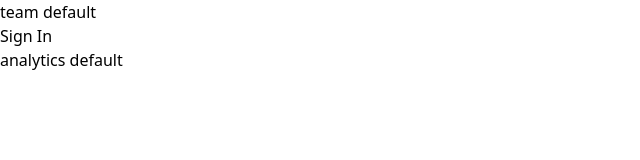
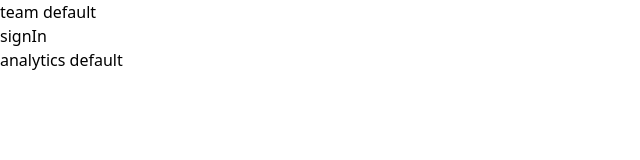
Before and after one commit to qq1093059159/next16-sass, a Next.js app: page /githublogin in a window 1280 px wide. Shown: the top 160 px of the page, without its empty margins (0-640 px from the left). Built offline with nearby package versions, Linux system fonts and the light colour scheme.

Commit message:
feat: 增加github登录

```diff
--- a/app/(auth)/githublogin/page.tsx
+++ b/app/(auth)/githublogin/page.tsx
@@ -3,10 +3,7 @@ import { signIn } from "next-auth/react";
 export default function GithubLogin() {
   return (
     <div>
-      {" "}
-      <button onClick={() => signIn("github", { redirectTo: "/dashboard" })}>
-        Sign In
-      </button>
+      <button onClick={() => signIn("github")}>signIn</button>
     </div>
   );
 }
--- a/app/(auth)/login/page.tsx
+++ b/app/(auth)/login/page.tsx
@@ -10,7 +10,7 @@ const SignIn = () => {
             <form
               action={async () => {
                 "use server";
-                await signIn("github", { redirectTo: "/dashboard" });
+                await signIn("github");
               }}
             >
               <button type="submit">Sign in</button>
--- /dev/null
+++ b/app/api/auth/[...nextauth]/route.ts
@@ -0,0 +1,2 @@
+import { handlers } from "@/auth" // Referring to the auth.ts we just created
+export const { GET, POST } = handlers
--- a/app/auth/[...nextauth]/route.ts
+++ /dev/null
@@ -1,24 +0,0 @@
-// import NextAuth from "next-auth"
-// import GithubProvider from "next-auth/providers/github"
-// import GoogleProvider from 'next-auth/providers/google'
-// export const authOptions = {
-//   providers: [
-//     GithubProvider({
-//       clientId: process.env.GITHUB_ID,
-//       clientSecret: process.env.GITHUB_SECRET,
-//     } as never),
-//   ],
-// }
-// const handler = NextAuth({
-//   providers: [
-//     GoogleProvider({
-//       clientId: process.env.GOOGLE_CLIENT_ID,
-//       clientSecret: process.env.GOOGLE_CLIENT_SECRET
-//     })
-//   ]
-// })
-// export {handler as GET, handler as POST}
-// export default NextAuth(authOptions)
-
-import { handlers } from '@/auth';
-export const { GET, POST } = handlers
--- a/auth.ts
+++ b/auth.ts
@@ -1,8 +1,7 @@
-import NextAuth from "next-auth";
+
+import NextAuth from "next-auth"
 import GitHub from "next-auth/providers/github"
+
 export const { handlers, signIn, signOut, auth } = NextAuth({
-  providers: [GitHub({
-    clientId: process.env.GITHUB_ID,
-    clientSecret: process.env.GITHUB_SECRET,
-  } as never)]
+  providers: [GitHub],
 })
--- a/package.json
+++ b/package.json
@@ -26,7 +26,7 @@
     "lucide-react": "^0.562.0",
     "mysql2": "^3.16.1",
     "next": "16.1.1",
-    "next-auth": "^4.24.13",
+    "next-auth": "5.0.0-beta.30",
     "next-mdx-remote-client": "^2.1.7",
     "next-themes": "^0.4.6",
     "react": "19.2.3",
--- a/proxy.ts
+++ b/proxy.ts
@@ -1,5 +1,6 @@
 import { NextRequest, NextResponse } from "next/server";
 import { ProxyConfig } from "next/server";
+export { auth as middleware } from "@/auth"
 export async function proxy(request: NextRequest) {
   // 此时会拦截项目中所有的请求，包括静态资源、API请求、页面请求等
   console.log(request.url, 'url');
```
Also changed, not shown: 1 other file (tests, documents, lock files or other folders).
